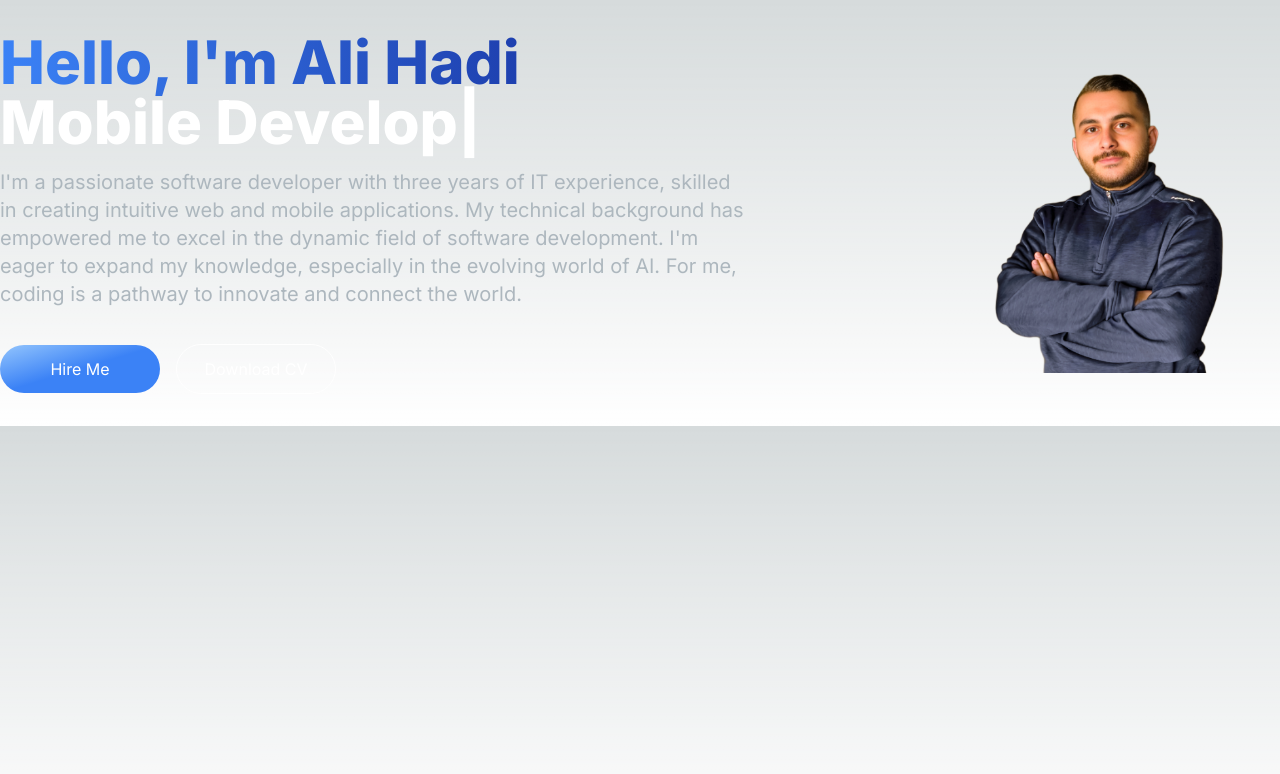
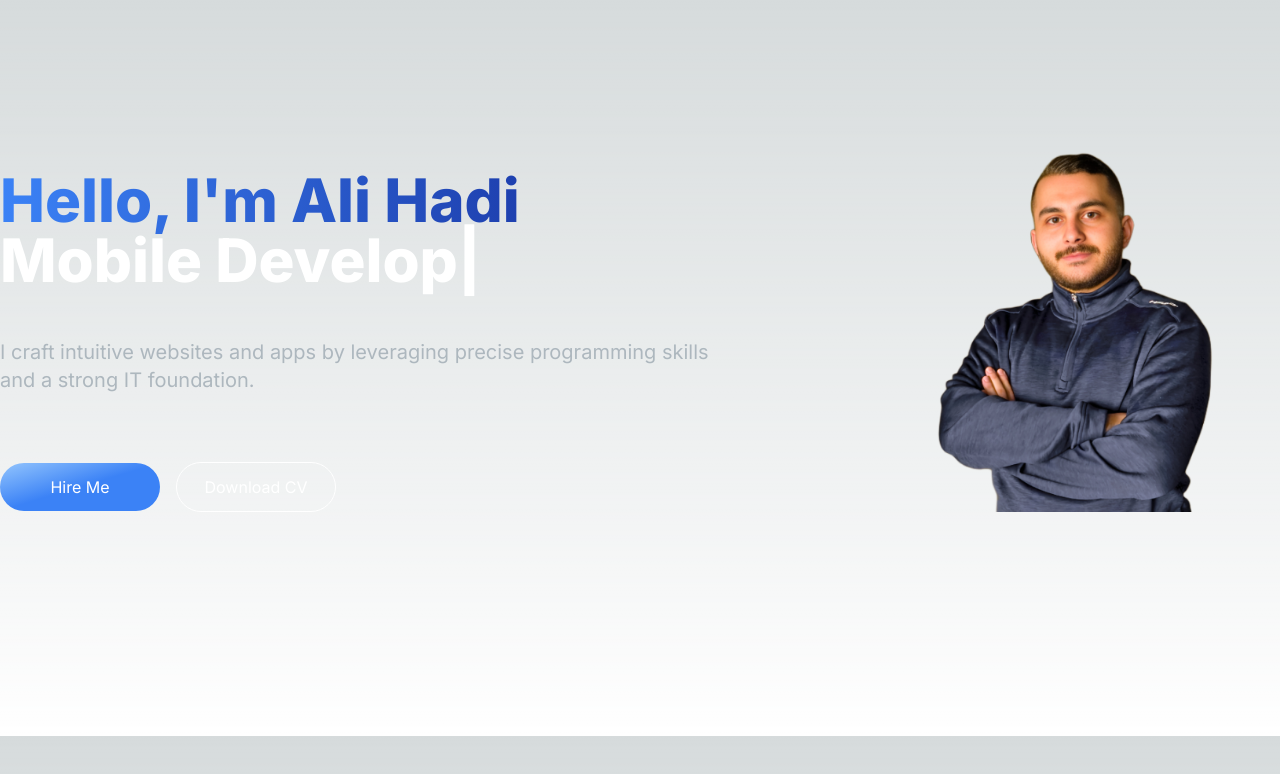
Before and after one commit to Ali-Elchab/personal-portfolio, a Next.js app: page /HeroSection in a window 1280 px wide. Shown: the top 774 px of the page. Built offline with nearby package versions, Linux system fonts and the light colour scheme.

Commit message:
Made hero section full height

```diff
--- a/app/HeroSection/page.jsx
+++ b/app/HeroSection/page.jsx
@@ -5,14 +5,14 @@ import { TypeAnimation } from "react-type-animation";
 
 const HeroSection = ({ emailRef }) => {
   return (
-    <section>
-      <div className="grid grid-cols-1 sm:grid-cols-12 mt-5 mb-8 lg:mt-8">
+    <section className="h-160 mb-24 flex flex-col justify-center">
+      <div className="grid grid-cols-1 sm:grid-cols-12 mt-5 mb-8 lg:mt-8 ">
         <div class="md:order-last order-none my-4 md:mb-0 sm:col-span-5 md:justify-end flex items-center justify-center  lg:mt-0">
-          <div class="w-80 h-92 flex items-center justify-end">
+          <div class="w-52 md:w-96 h-92 flex items-center justify-end">
             <Image src="/images/alichab.png" className="w-full h-full object-cover" alt="Ali Chab" width={300} height={300} />
           </div>
         </div>
-        <div className="col-span-7 place-self-left text-center sm:text-left ">
+        <div className="col-span-7 place-self-end text-center sm:text-left grid gap-y-8 ">
           <h1 className="text-white mb-4 text-4xl lg:text-6xl font-extrabold sm:text-5xl  ">
             <span className="text-transparent bg-clip-text bg-gradient-to-r from-blue-500 to-blue-800">Hello, I'm Ali Hadi </span>
             <br />
@@ -23,12 +23,10 @@ const HeroSection = ({ emailRef }) => {
               repeat={Infinity}
             />
           </h1>
-          <p className="text-[#ADB7BE] text-base sm:text-lg lg:text-xl mb-6 ">
-            I'm a passionate software developer with three years of IT experience, skilled in creating intuitive web and mobile
-            applications. My technical background has empowered me to excel in the dynamic field of software development. I'm
-            eager to expand my knowledge, especially in the evolving world of AI. For me, coding is a pathway to innovate and
-            connect the world.{" "}
+          <p className="text-[#ADB7BE] text-base sm:text-lg lg:text-xl mb-6 w-3/4 md:w-full mx-auto">
+            I craft intuitive websites and apps by leveraging precise programming skills and a strong IT foundation.
           </p>
+
           <div>
             <button
               onClick={() => window.scrollTo({ top: emailRef.current.offsetTop, behavior: "smooth" })}
--- a/tailwind.config.js
+++ b/tailwind.config.js
@@ -1,16 +1,16 @@
 /** @type {import('tailwindcss').Config} */
 module.exports = {
-  content: [
-    "./pages/**/*.{js,ts,jsx,tsx,mdx}",
-    "./components/**/*.{js,ts,jsx,tsx,mdx}",
-    "./app/**/*.{js,ts,jsx,tsx,mdx}",
-  ],
+  content: ["./pages/**/*.{js,ts,jsx,tsx,mdx}", "./components/**/*.{js,ts,jsx,tsx,mdx}", "./app/**/*.{js,ts,jsx,tsx,mdx}"],
   theme: {
     extend: {
       backgroundImage: {
         "gradient-radial": "radial-gradient(var(--tw-gradient-stops))",
-        "gradient-conic":
-          "conic-gradient(from 180deg at 50% 50%, var(--tw-gradient-stops))",
+        "gradient-conic": "conic-gradient(from 180deg at 50% 50%, var(--tw-gradient-stops))",
+      },
+      height: {
+        128: "32rem",
+        144: "36rem",
+        160: "40rem",
       },
     },
   },
```
